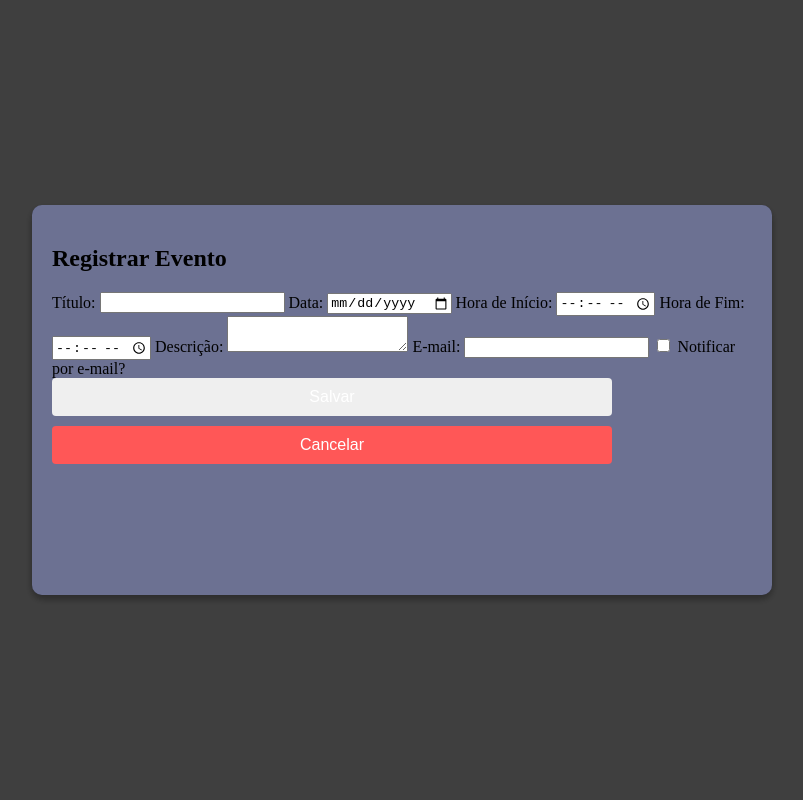
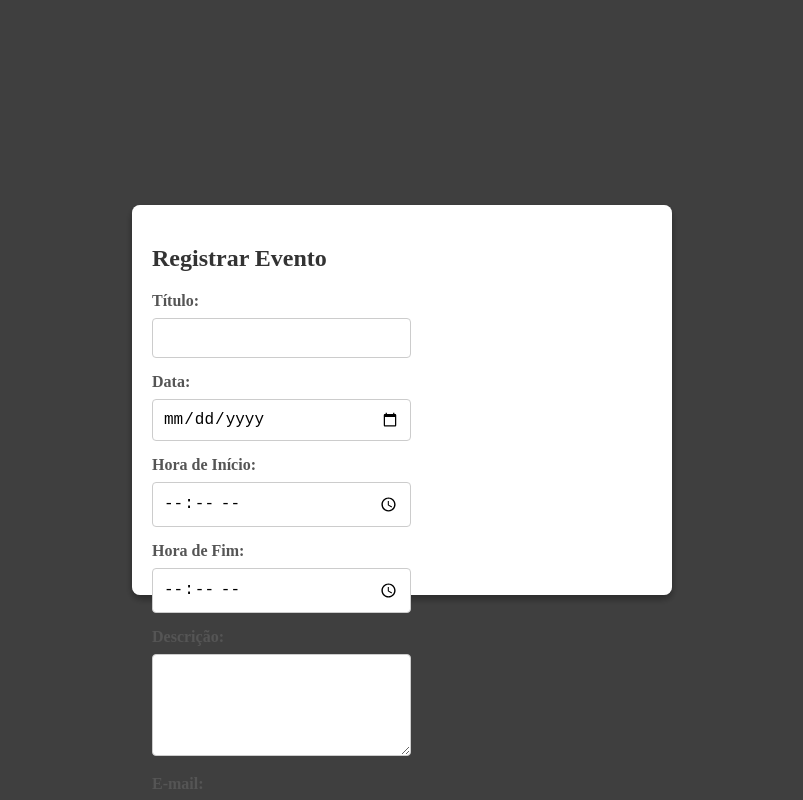
Before and after one commit to DevMachad0/Aurora, a website: page public/pop-up.html in a window 1280 px wide. Both pictures are taken after a click on the button "Registrar evento". Shown: the whole page, without its empty margins (238-1041 px from the left). Drawn offline with Linux system fonts and the light colour scheme.

Commit message:
CSS do cadastro de eventos

```diff
--- a/public/styles/popup.css
+++ b/public/styles/popup.css
@@ -106,3 +106,80 @@
 #cancel-event {
     background-color: #ff5757;
 }
+
+.container {
+    background: #fff;
+    padding: 20px;
+    border-radius: 8px;
+    box-shadow: 0 4px 8px rgba(0, 0, 0, 0.2);
+    max-width: 500px;
+    width: 90%;
+}
+
+form h2 {
+    margin-bottom: 20px;
+    font-size: 1.5rem;
+    color: #333;
+}
+
+form label {
+    display: block;
+    margin-bottom: 8px;
+    font-weight: bold;
+    color: #555;
+}
+
+form input[type="text"],
+form input[type="date"],
+form input[type="time"],
+form input[type="email"],
+form textarea {
+    width: 100%;
+    padding: 10px;
+    margin-bottom: 15px;
+    border: 1px solid #ccc;
+    border-radius: 4px;
+    font-size: 1rem;
+}
+
+form textarea {
+    resize: vertical;
+    height: 80px;
+}
+
+form input[type="checkbox"] {
+    margin-right: 8px;
+}
+
+.event-actions {
+    display: flex;
+    justify-content: space-between;
+    gap: 10px;
+}
+
+.event-actions button {
+    padding: 10px 15px;
+    border: none;
+    border-radius: 4px;
+    font-size: 1rem;
+    cursor: pointer;
+    transition: background-color 0.3s ease;
+}
+
+.event-actions button#save-event {
+    background-color: #28a745;
+    color: #fff;
+}
+
+.event-actions button#save-event:hover {
+    background-color: #218838;
+}
+
+.event-actions button#cancel-event {
+    background-color: #dc3545;
+    color: #fff;
+}
+
+.event-actions button#cancel-event:hover {
+    background-color: #c82333;
+}
```
